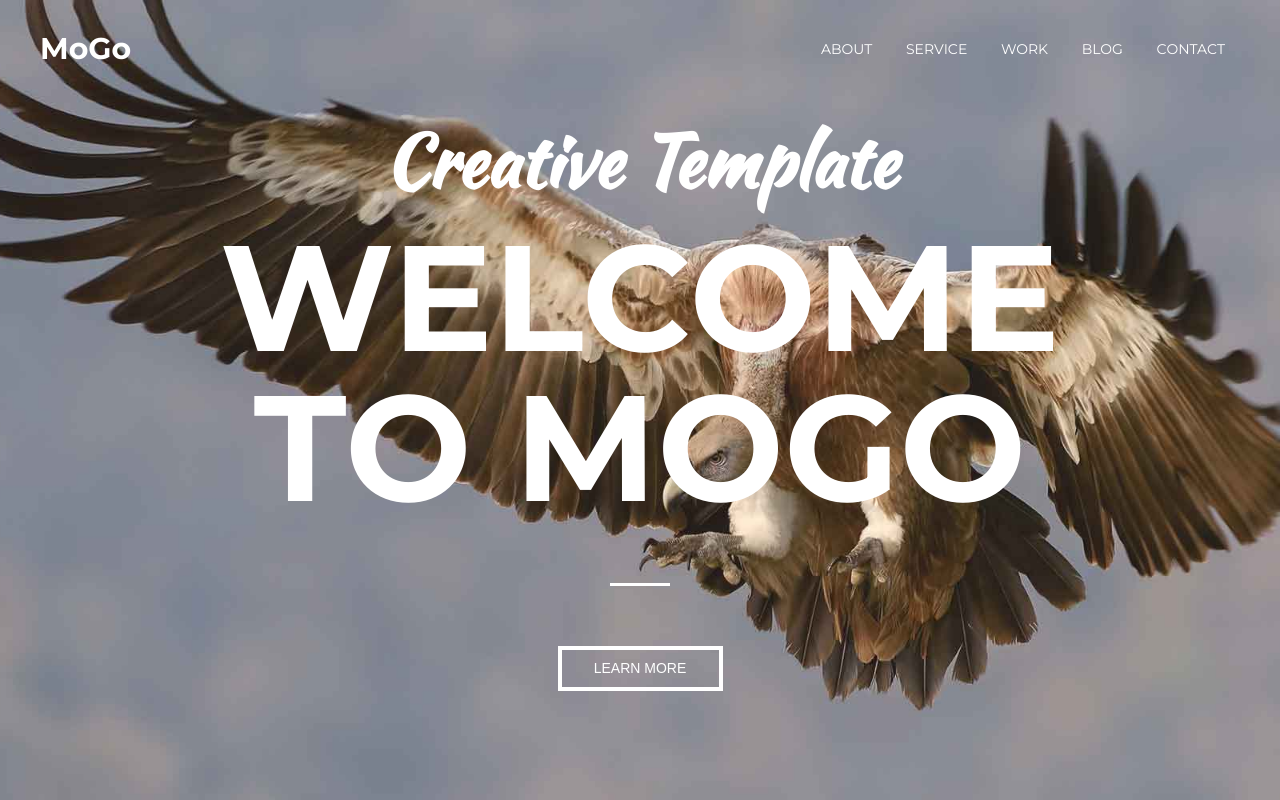
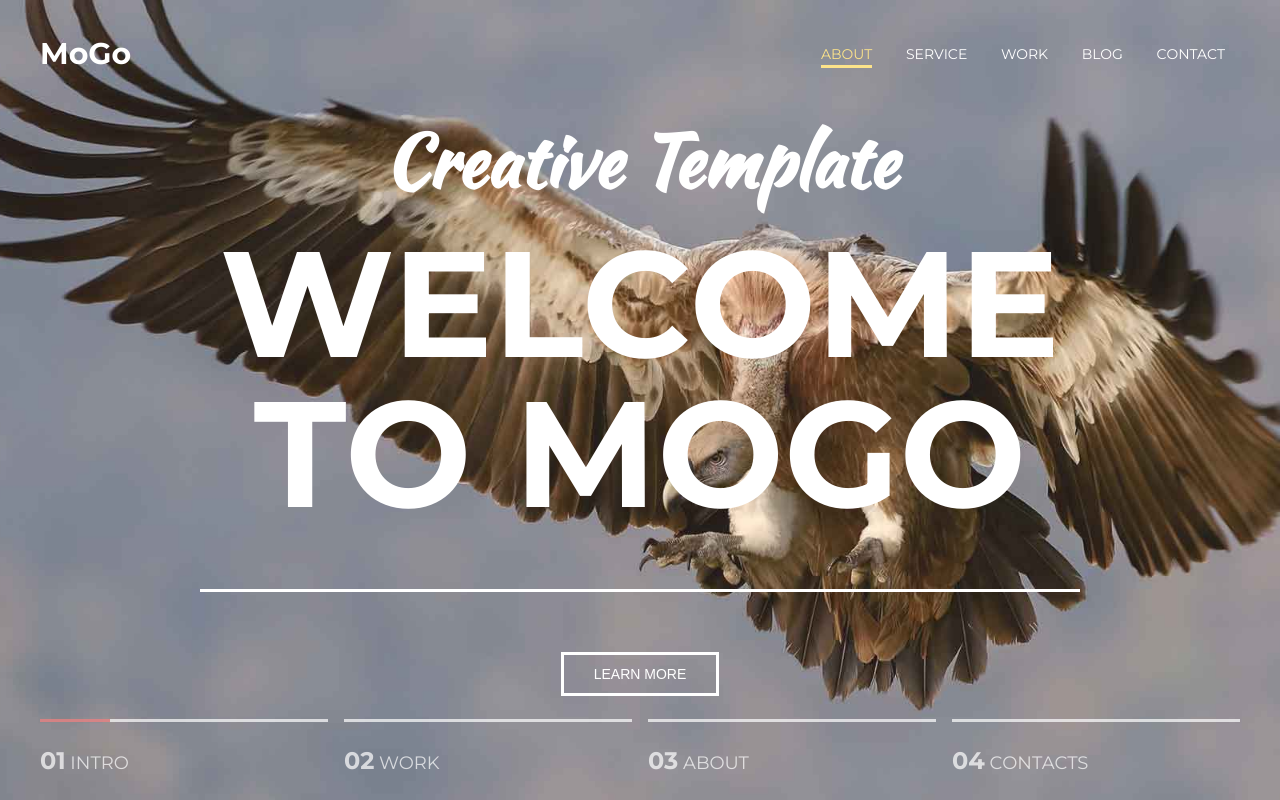
Before and after one commit to MicoGen/Mogo, a plain HTML site: page index.html in a window 1280 px wide. Drawn offline with Linux system fonts and the light colour scheme.

Commit message:
First_Block_Comolete

```diff
--- a/css/style.css
+++ b/css/style.css
@@ -2,7 +2,7 @@
 /* ... - current catalog */
 /* ../... - level up*/
 
-/* Use fonts */
+/* __________ Fonts __________  */
 @font-face {
     font-family: "Montserrat-Regular";
     src: url("/fonts/Montserrat-Regular.ttf");
@@ -22,6 +22,7 @@ body {
     font-family: "Montserrat-Regular", sans-serif;
     font-size: 15px;
     color:black;
+    line-height: 1.6;
     margin: 0;
 }
 
@@ -31,62 +32,55 @@ body {
     box-sizing: border-box;
 }
 
-/* font-family: 'Kaushan Script', cursive; */
-
 h1, h2 {
     margin: 0;
 }
 
+/* __________ Header __________  */
 .cl_header {
-    /* header is static, and don't move after scrolling */
     position: absolute;
+    padding-top: 30px;
+    width: 100%;
     top: 0;
     left: 0;
     right: 0;
-    /* header lays on top */
     z-index: 1000;
-    width: 100%;
 }
 
 .cl_container {
     /* margin: 0 top and bottom, auto leftand right */
     margin: 0 auto;
-    height: 100%;
-    width: 1200px;
+    width: 100%;
+    max-width: 1200px;
 }
 
-/* flex container */
 .cl_header_inner {
     display: flex;
     justify-content: space-between;
     align-items: center;
-    margin-top: 30px;
 }
 
+/* __________ Header logo __________  */
 .cl_header_logo {
     /* sans-serif - without "засечек", that helps easier undestand the text */
     font-family: "Montserrat-Bold", sans-serif ;
     font-size: 30px;
-    font-weight: 700 ;
     color: white;
 }
 
+/* __________ Header toolbar __________  */
 .cl_toolbar {
     text-transform: uppercase;
     font-size: 14px;
 }
 
 .cl_toolbar_item {
-    font-family: "Montserrat-Regular", sans-serif;
-    /* no line under the toolbar item */
+    position: relative;
+    display: inline-block;
+    margin: 0 15px;
     text-decoration: none;
-    font-weight: 400;
+    vertical-align: top;
     color: white;
-    position: relative;
-
-    display: inline-block;
-    vertical-align: top;
-    margin: 0 15px;
     /* calm linear transition (переход) color from white to yellow */
     transition: color 0.2ms linear;
 }
@@ -94,95 +88,78 @@ h1, h2 {
 .cl_toolbar_item::after {
     position: absolute;
     content: "";
-    /* display: none; */
-    opacity: 0;
+    height: 3px;
     width: 100%;
-    height: 3px;
-    background-color: #fce38a;
-
     top: 100%;
     left: 0;
+    opacity: 0;
     z-index: 1;
-
+    background-color: #fce38a;
     transition: opacity 0.1s linear;
 }
 
-.cl_toolbar_item:hover {
+.cl_toolbar_item:hover,
+.cl_toolbar_item_active {
     color: #fce38a;
 }
 
-.cl_toolbar_item:hover::after {
-    /* display: block; */
+.cl_toolbar_item:hover::after,
+.cl_toolbar_item_active::after {
     opacity: 1;
 }
 
-/* intro block */
+/* __________ Intro block __________ */
 .cl_intro {
-    /* not work justify-content: center; ? */
-    /* display: flex;
+    display: flex;
     flex-direction: column;
-    justify-content: center; */
+    justify-content: center;
+    height: 100vh;
     width: 100%;
-    /* 100% height of the current page  */
-    height: 100vh;
     background: url("/images/header_background.jpg") center no-repeat;
     background-size: cover;
 }
 
-.cl_intro_container
-{
-    display: flex;
-    flex-direction: column;
-    justify-content: center;
-}
-
 .cl_intro_inner_title {
+    margin: 0 auto;
     width: 100%;
     max-width: 880px;
-    margin: 0 auto;
     text-align: center;
     color: white;
 }
 
-/* Creative Template */
+/* __________ "Creative Template" __________ */
 .cl_intro_suptitle {
     font-family: "KaushanScript-Regular", sans-serif;
     font-size: 72px;
     margin-bottom: 10px;
 }
 
-/* Welcome to MoGo */
+/* /__________ "Welcome to MoGo" __________ */
 .cl_intro_title {
     font-family: "Montserrat-Bold", sans-serif ;
-    font-weight: 700 ;
     font-size: 150px;
+    line-height: 1;
     text-transform: uppercase;
-    line-height: 1;
 }
 
 .cl_intro_title::after {
+    display: block;
     content: "";
-    display: block;
+    margin: 60px auto;
+    height: 3px;
     background-color: white;
-    height: 3px;
-    width: 60px;
-    /* выравнивание по центру */
-    margin: 60px auto 0;
 }
 
-/* intro button */
+/* __________ Intro button __________ */
 .cl_intro_button_learn_more {
+    display: inline-block;
     font-family: "Monserrat-Bold", sans-serif;
+    font-size: 14px;
+    padding: 8px 30px;
     text-transform: uppercase;
-    display: block;
-    padding-top: 10px;
-    height: 45px;
-    width: 165px;
-    margin: 60px auto 0;
-    font-size: 14px;
-    border: 4px solid white;
+    text-decoration: none;
+    border: 3px solid white;
     color: white;
-    text-decoration: none;
     transition: border 0.1s linear, color 0.1s linear;
 }
 
@@ -190,3 +167,55 @@ h1, h2 {
     color: #fce38a;
     border-color: #fce38a;
 }
+/* __________ Slider __________ */
+.cl_intro_slider {
+    position: absolute;
+    width: 100%;
+    left: 0;
+    bottom: 0;
+    z-index: 1;
+}
+
+.cl_intro_inner_slider {
+    display: flex;
+    justify-content: space-between;
+}
+
+.cl_intro_slider_item {
+    position: relative;
+    width: 24%;
+    padding: 20px 0;
+    font-size: 18px;
+    opacity: 0.7;
+    text-transform: uppercase;
+    color: white;
+    border-top: 3px solid white;
+    transition: color 0.2s linear, border 0.2s linear;
+}
+
+.cl_intro_slider_item_number {
+    font-family: "Montserrat-Bold", sans-serif;
+    font-size: 24px;
+}
+
+.cl_active {
+    opacity: 1;
+}
+
+.cl_intro_slider_item:hover {
+    color: #fce38a;
+    border-color: #fce38a;
+}
+
+/* __________ Slider first item pink line __________  */
+.cl_intro_slider_item_active::before {
+    position: absolute;
+    display: block;
+    height: 3px;
+    width: 70px;
+    top: -3px;
+    left: 0;
+    content: "";
+    background-color: #f38181;
+    z-index: 1;
+}
--- a/index.html
+++ b/index.html
@@ -4,24 +4,28 @@
         <meta charset="UTF-8">
         <title> Mogo site</title>
         <link rel="stylesheet" href="css/style.css">
+    </head>
     <body>
+
+        <!-- __________ Header __________  -->
         <header class="cl_header">
-            <div class="cl_container ">
+            <div class="cl_container cl_header_container">
                 <div class="cl_header_inner">
                     <div class="cl_header_logo">MoGo </div>
                     <nav class="cl_toolbar">
-                        <a class="cl_toolbar_item" href="#">About</a>
+                        <a class="cl_toolbar_item cl_toolbar_item_active" href="#">About</a>
                         <a class="cl_toolbar_item" href="#">Service</a>
                         <a class="cl_toolbar_item" href="#">Work</a>
                         <a class="cl_toolbar_item" href="#">Blog</a>
                         <a class="cl_toolbar_item" href="#">Contact</a>
-
+                        <!-- TO DO "basket" item -->
+                        <!-- TO DO "search" item -->
                     </nav>
                 </div>
+            </div>
+        </header>
 
-            </div>
-
-        </header>
+        <!-- __________ Intro container __________  -->
         <div class="cl_intro">
             <div class="cl_container cl_intro_container">
                 <div class="cl_intro_inner_title">
@@ -29,12 +33,33 @@
                     <h1 class="cl_intro_title"> Welcome to MoGo</h1>
                     <a class="cl_intro_button_learn_more" href="#">learn more</a>
                 </div>
+            </div>
 
+         <!-- __________ Slider container __________  -->
+            <div class="cl_intro_slider">
+                <div class="cl_container cl_slider_container">
+                    <div class="cl_intro_inner_slider">
+                        <div class="cl_intro_slider_item cl_intro_slider_item_active">
+                            <span class="cl_intro_slider_item_number">01</span>
+                            intro
+                        </div>
+                        <div class="cl_intro_slider_item">
+                            <span class="cl_intro_slider_item_number">02</span>
+                            work
+                        </div>
+                        <div class="cl_intro_slider_item">
+                            <span class="cl_intro_slider_item_number">03</span>
+                            about
+                        </div>
+                        <div class="cl_intro_slider_item">
+                            <span class="cl_intro_slider_item_number">04</span>
+                            contacts
+                        </div>
+                    </div>
+                </div>
             </div>
+
         </div>
-
-        <!-- TO DO -->
-        <!-- make scroller -->
 
     </body>
 </html>
```
